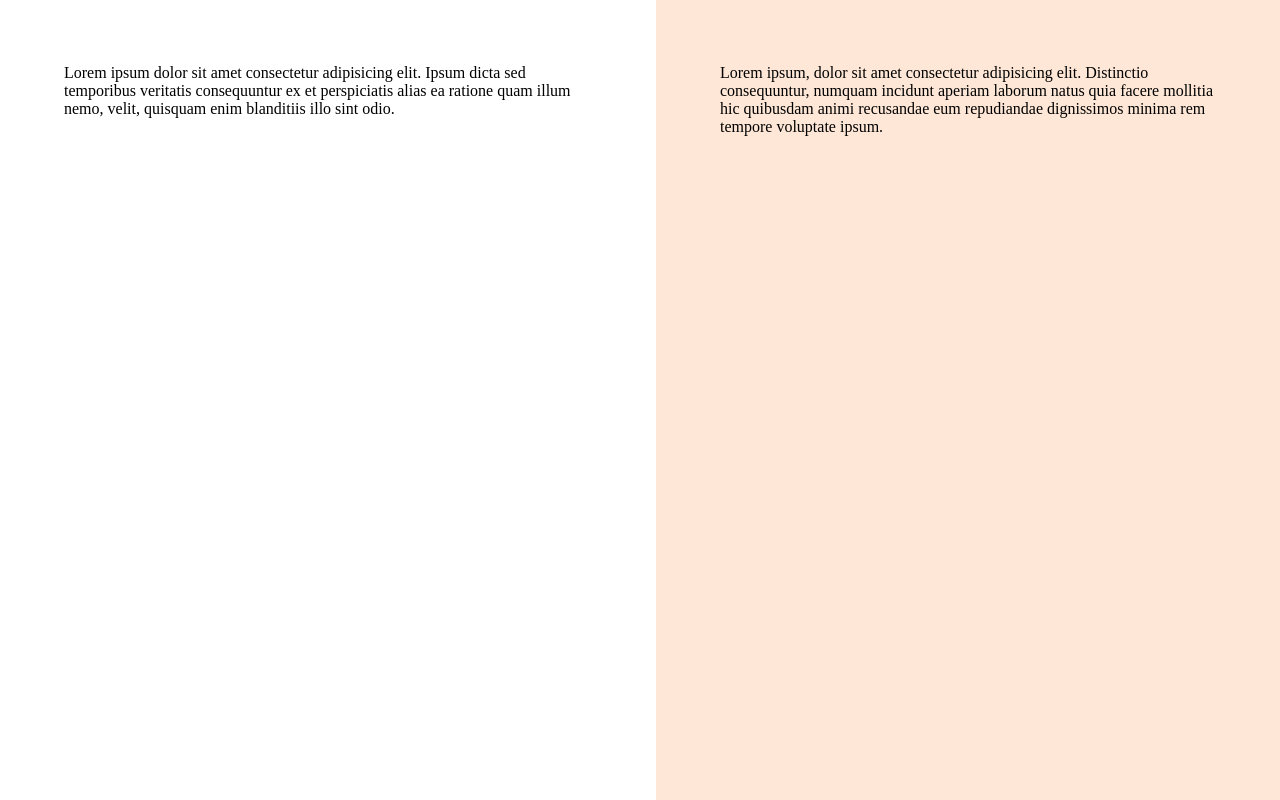
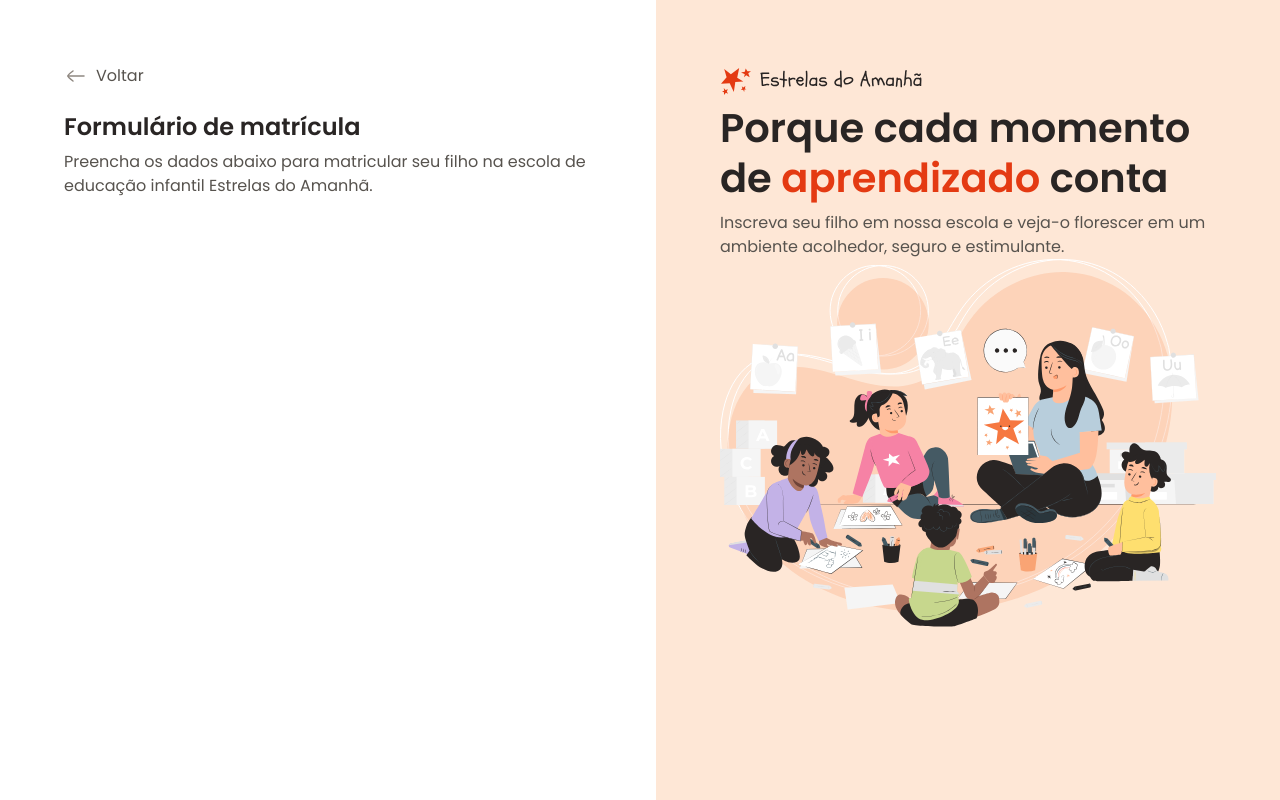
Before and after one commit to VictorVilelaDuarte/register-form, a plain HTML site: page index.html in a window 1280 px wide. Drawn offline with Linux system fonts and the light colour scheme.

Commit message:
main and aside initial content

```diff
--- a/index.html
+++ b/index.html
@@ -14,11 +14,27 @@
 <body>
   <div id="app">
     <main>
-      <div class="main-container">Lorem ipsum dolor sit amet consectetur adipisicing elit. Ipsum dicta sed temporibus veritatis consequuntur ex et perspiciatis alias ea ratione quam illum nemo, velit, quisquam enim blanditiis illo sint odio.</div>
+      <div class="main-container">
+        <div class="back">
+          <img src="assets/icons/arrow-left-02.svg" alt="ícone de voltar">
+          <span>Voltar</span>
+        </div>
+
+        <h1>Formulário de matrícula</h1>
+        <p>Preencha os dados abaixo para matricular seu filho na escola de educação infantil Estrelas do Amanhã.</p>
+      </div>
     </main>
 
     <aside>
-      <div class="aside-container">Lorem ipsum, dolor sit amet consectetur adipisicing elit. Distinctio consequuntur, numquam incidunt aperiam laborum natus quia facere mollitia hic quibusdam animi recusandae eum repudiandae dignissimos minima rem tempore voluptate ipsum.</div>
+      <div class="aside-container">
+        <header>
+          <img src="assets/logo.svg" alt="Logo estrelas do amanhã">
+          <h2>Porque cada momento de <span>aprendizado</span> conta</h2>
+          <p>Inscreva seu filho em nossa escola e veja-o florescer em um ambiente acolhedor, seguro e estimulante.</p>
+        </header>
+
+        <img src="assets/Illustration.svg" alt="ilustração de professora com crianças dando aula">
+      </div>
     </aside>
   </div>
 </body>
--- a/styles/global.css
+++ b/styles/global.css
@@ -6,8 +6,8 @@
 
 :root{
   --font-family: 'Poppins', sans-serif;
-  --text: 400, 1rem/1.5 var(--font-family);
-  --text-sm: 400, 0.875rem/1.4 var(--font-family);
+  --text: 400 1rem/1.5 var(--font-family);
+  --text-sm: 400 0.875rem/1.4 var(--font-family);
 
   --text-primary: #292524;
   --text-secondary: #57534E;
@@ -24,4 +24,16 @@
 
 body{
   overflow: hidden;
+
+  font: var(--text);
+  color: var(--text-secondary);
 }
+
+h1, h2{
+  color: var(--text-primary);
+}
+
+img{
+  max-width: 100%;
+  height: auto;
+}
--- a/styles/layout.css
+++ b/styles/layout.css
@@ -14,6 +14,19 @@ main{
     max-width: 33rem;
     margin-left: auto;
   }
+
+  .back{
+    display: flex;
+    align-items: center;
+    gap: 0.5rem;
+    margin-bottom: 1.5rem;
+  }
+
+  h1{
+    font: 600 1.5rem/1.25 var(--font-family);
+    margin-bottom: 0.5rem;
+  }
+
 }
 
 aside{
@@ -22,5 +35,18 @@ aside{
 
   .aside-container{
     max-width: 31rem;
+
+    > img{
+      width: 100%;
+    }
+  }
+
+  h2{
+    font: 600 2.5rem/1.25 var(--font-family);
+    margin-bottom: 0.5rem;
+
+    span{
+      color: var(--text-highlight);
+    }
   }
 }
```
